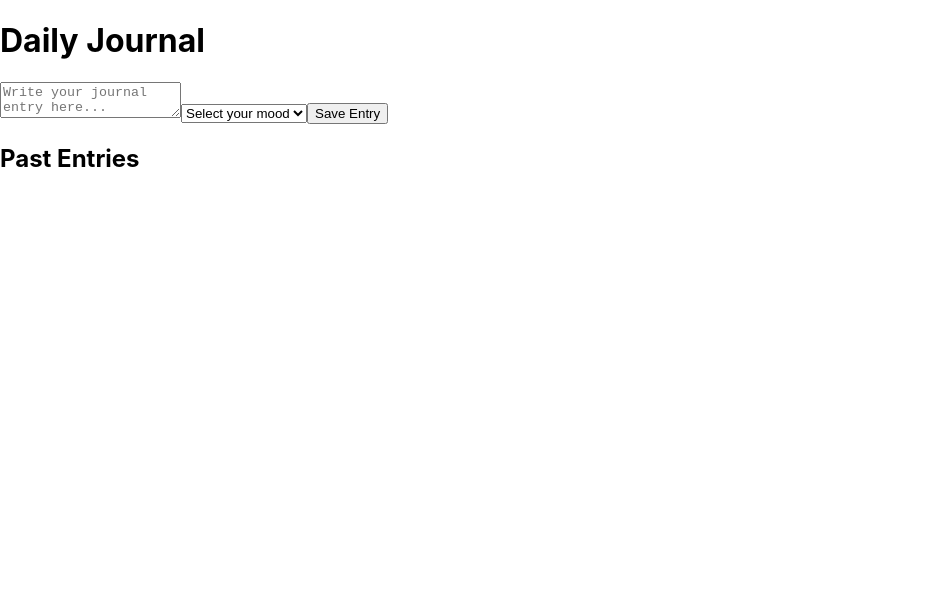
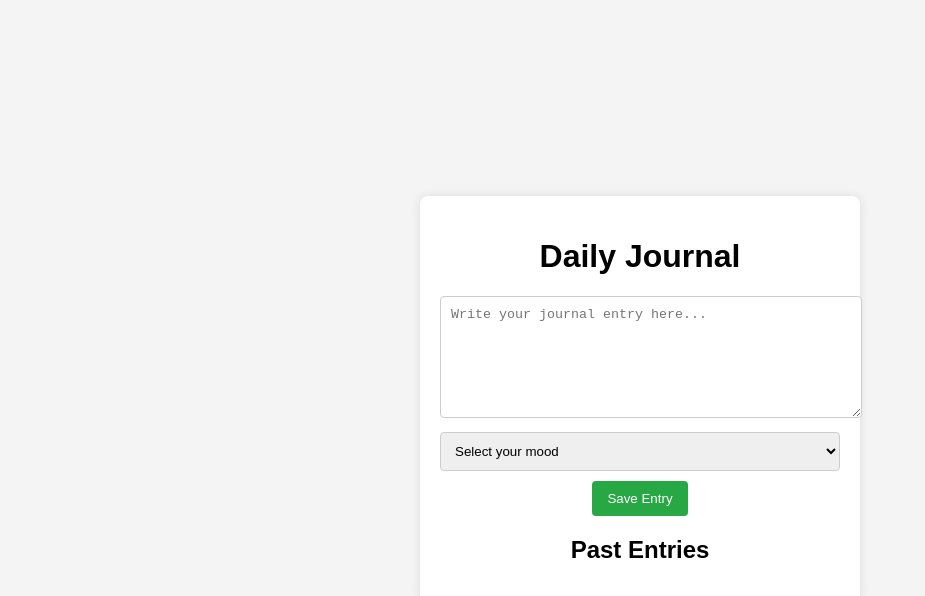
Before and after one commit to elizabethvilloria/journal, a React (Create React App) app: page / in a window 1280 px wide. Shown: the top 596 px of the page, without its empty margins (0-925 px from the left). Built offline with nearby package versions, Linux system fonts and the light colour scheme.

Commit message:
UI Enhancement: Added basic styling to the app

```diff
--- a/src/App.css
+++ b/src/App.css
@@ -1,38 +1,62 @@
-.App {
-  text-align: center;
+body {
+  font-family: Arial, sans-serif;
+  background-color: #f4f4f4;
+  margin: 0;
+  padding: 0;
+  display: flex;
+  justify-content: center;
+  align-items: center;
+  height: 100vh;
 }
 
-.App-logo {
-  height: 40vmin;
-  pointer-events: none;
+.container {
+  background-color: #fff;
+  padding: 20px;
+  border-radius: 8px;
+  box-shadow: 0 0 10px rgba(0, 0, 0, 0.1);
+  text-align: center;
+  width: 400px;
 }
 
-@media (prefers-reduced-motion: no-preference) {
-  .App-logo {
-    animation: App-logo-spin infinite 20s linear;
-  }
+textarea {
+  width: 100%;
+  height: 100px;
+  margin-bottom: 10px;
+  padding: 10px;
+  border: 1px solid #ccc;
+  border-radius: 4px;
 }
 
-.App-header {
-  background-color: #282c34;
-  min-height: 100vh;
-  display: flex;
-  flex-direction: column;
-  align-items: center;
-  justify-content: center;
-  font-size: calc(10px + 2vmin);
-  color: white;
+select {
+  width: 100%;
+  padding: 10px;
+  margin-bottom: 10px;
+  border: 1px solid #ccc;
+  border-radius: 4px;
 }
 
-.App-link {
-  color: #61dafb;
+button {
+  background-color: #28a745;
+  color: white;
+  border: none;
+  padding: 10px 15px;
+  border-radius: 4px;
+  cursor: pointer;
 }
 
-@keyframes App-logo-spin {
-  from {
-    transform: rotate(0deg);
-  }
-  to {
-    transform: rotate(360deg);
-  }
+button:hover {
+  background-color: #218838;
 }
+
+ul {
+  list-style-type: none;
+  padding: 0;
+}
+
+li {
+  padding: 10px;
+  margin-bottom: 10px;
+  background-color: #f9f9f9;
+  border: 1px solid #ccc;
+  border-radius: 4px;
+}
```
